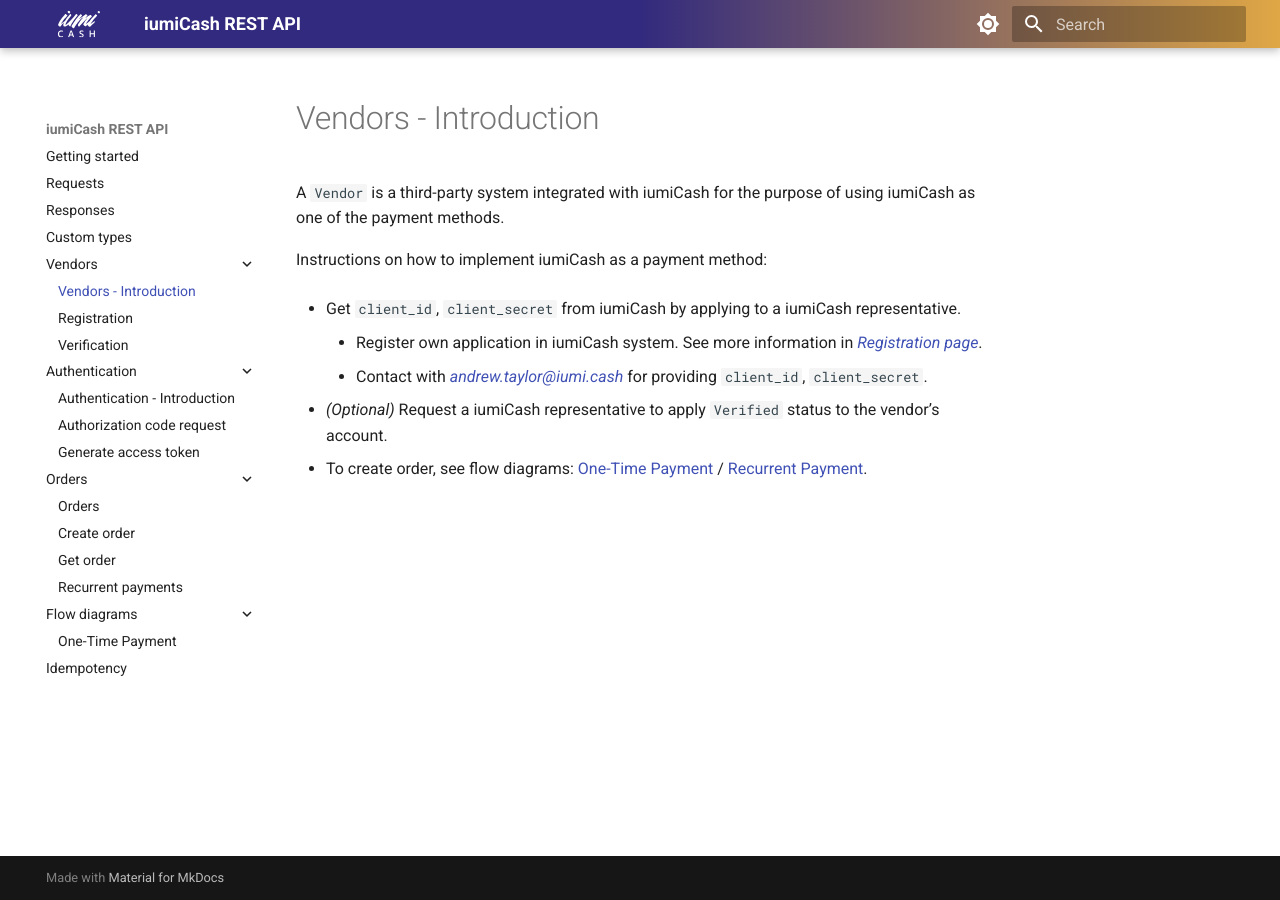
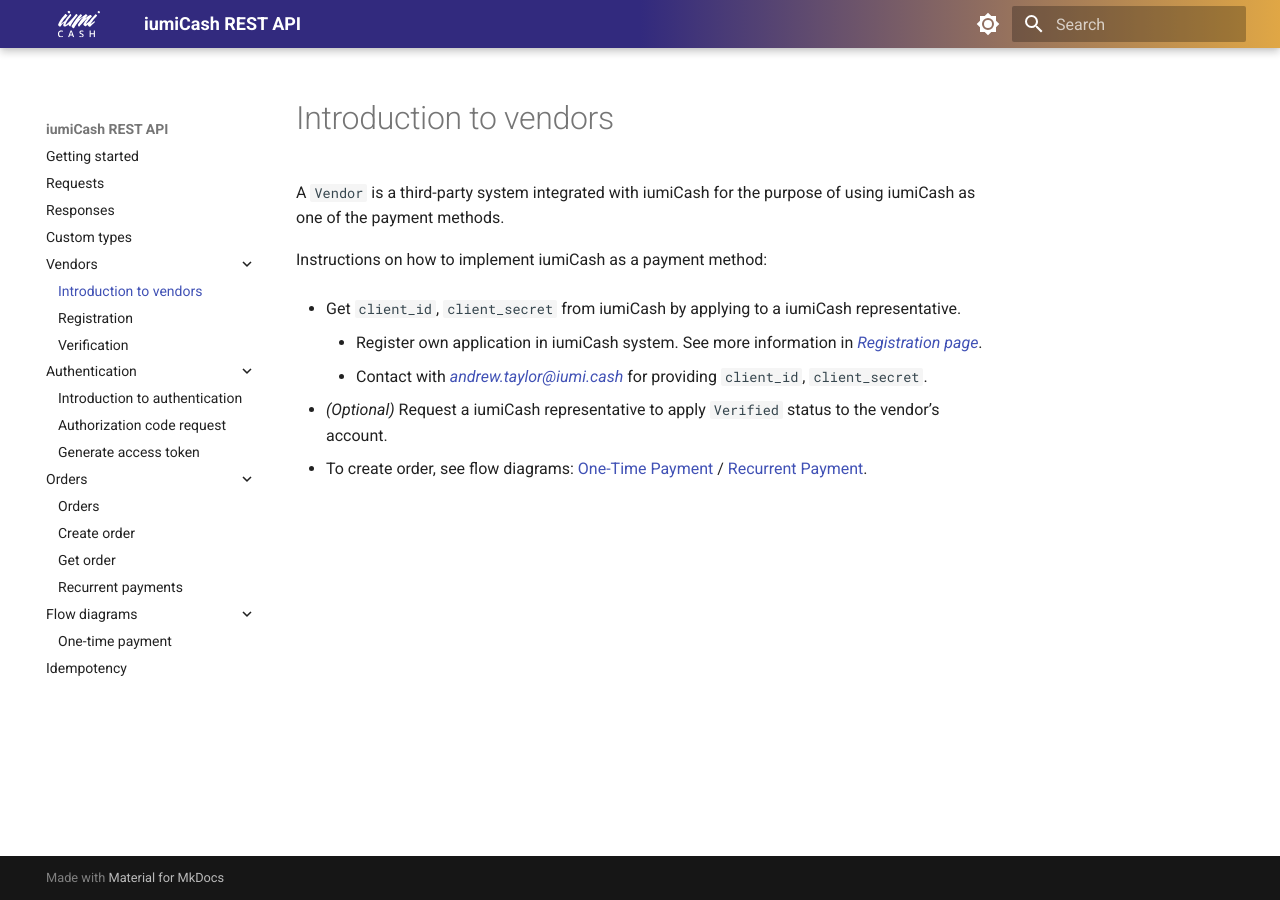
Before and after one commit to iumiCash/iumiCash.github.io, an MkDocs documentation site: the page built from docs/vendors/index.md, in a window 1280 px wide. Built offline with MkDocs 1.6.1 and Material for MkDocs 9.7.7, drawn with Linux system fonts in a browser that asks for light colours.

Commit message:
responses changes 1 by AB

```diff
--- a/docs/vendors/index.md
+++ b/docs/vendors/index.md
@@ -1,4 +1,4 @@
-# Vendors - Introduction
+# Introduction to vendors
 
 A `Vendor` is a third-party system integrated with iumiCash for the purpose of using iumiCash as one of the payment methods.
 
--- a/mkdocs.yml
+++ b/mkdocs.yml
@@ -78,11 +78,11 @@
   - Responses: responses.md
   - Custom types: types.md
   - Vendors:
-      - Vendors - Introduction: vendors/index.md
+      - Introduction to vendors: vendors/index.md
       - Registration: vendors/vendor_registration.md
       - Verification: vendors/verification.md
   - Authentication:
-      - Authentication - Introduction: authentication/index.md
+      - Introduction to authentication: authentication/index.md
       - Authorization code request: authentication/authorize.md
       - Generate access token: authentication/token.md
   - Orders:
@@ -91,5 +91,5 @@
       - Get order: orders/get.md
       - Recurrent payments: orders/recurrent_payment.md
   - Flow diagrams:
-      - One-Time Payment: diagrams/onetime.md
+      - One-time payment: diagrams/onetime.md
   - Idempotency: idempotency.md
```
